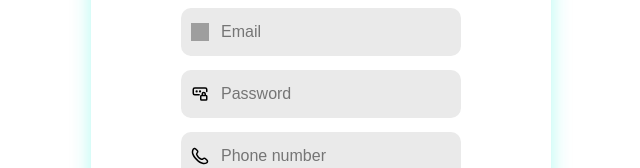
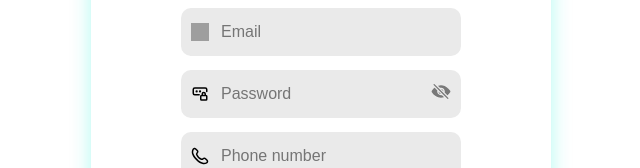
Before and after one commit to CodeCrafterNoku/Kiosk-Singular, a React (Create React App) app: page / in a window 1280 px wide. Shown: the part 217-385 px from the top of the page, without its empty margins (319-959 px from the left). Built offline with nearby package versions, Linux system fonts and the light colour scheme; grey boxes are pictures that could not be loaded.

Commit message:
Login hide or show password

```diff
--- a/src/Components/assets/LoginSignUp/LoginSignUp.css
+++ b/src/Components/assets/LoginSignUp/LoginSignUp.css
@@ -201,3 +201,16 @@ body {
   font-weight: 500;
   text-align: center;
 }
+.password-input {
+  position: relative;
+}
+
+.eye-toggle {
+  position: absolute;
+  right: 10px;  /* Adjust this value to position the eye on the right side */
+  top: 50%;     /* Vertically center the icon */
+  transform: translateY(-50%);
+  cursor: pointer;
+  font-size: 20px;
+  color: #797979;
+}
--- a/src/Components/assets/LoginSignUp/LoginSignUp.jsx
+++ b/src/Components/assets/LoginSignUp/LoginSignUp.jsx
@@ -5,6 +5,7 @@ import password_icon from '../password.svg';
 import user_icon from '../person.svg';
 import phone_icon from '../phone.svg';
 import role_icon from '../role.svg';
+import { IoEye, IoEyeOff } from "react-icons/io5";
 import { useNavigate } from 'react-router-dom';
 
 const LoginSignUp = () => {
@@ -19,6 +20,7 @@ const LoginSignUp = () => {
     const [userId, setUserId] = useState(null);
     const [loginError, setLoginError] = useState('');
     const [loading, setLoading] = useState(false);
+    const [showPassword, setShowPassword] = useState(false);
 
     const navigate = useNavigate();
 
@@ -62,14 +64,17 @@ const LoginSignUp = () => {
                     errorData = await response.text();
                 }
 
+                // Use response.status to give user-friendly error messages
                 if (response.status === 422) {
                     throw new Error("This user already exists. Try logging in.");
                 } else if (response.status === 400) {
                     throw new Error("Registration failed. Please ensure all required fields are filled correctly.");
                 } else {
+                    // Fallback for other errors
                     throw new Error(errorData.message || errorData || `HTTP error! status: ${response.status}`);
                 }
             }
+
 
             const data = await response.json();
             console.log(`${action} successful!`);
@@ -87,6 +92,7 @@ const LoginSignUp = () => {
                     alert("Invalid role");
                 }
             } else {
+                // alert("Sign Up successful! You can now log in.");
                 setFormData({
                     name: '',
                     email: '',
@@ -105,12 +111,14 @@ const LoginSignUp = () => {
             } else if (typeof error === 'string') {
                 setLoginError(error);
             } else {
-                setLoginError("Sign-up failed. Some details may not meet the requirements.");
+                setLoginError("Sign-up failed.Some details may not meet the requirements.");
             }
         } finally {
             setLoading(false);
         }
     };
+
+
 
     const handleUpdateUser = async () => {
         if (!userId) return;
@@ -158,7 +166,7 @@ const LoginSignUp = () => {
     };
 
     return (
-        <div className='container'>
+        <div className='container login-background'>
             {loading && (
                 <div className="loading-overlay">
                     <div className="spinner"></div>
@@ -194,17 +202,21 @@ const LoginSignUp = () => {
             required
         />
     </div>
-                            <div className='input'>
+    <div className="input password-input">
     <img src={password_icon} alt="password icon" />
     <input
-                                    type="password"
+        type={showPassword ? "text" : "password"}
         name="password"
         value={formData.password}
         onChange={handleChange}
         placeholder="Password"
         required
     />
+<span className="eye-toggle" onClick={() => setShowPassword(!showPassword)}>
+    {showPassword ? <IoEye /> : <IoEyeOff />}
+</span>
 </div>
+
     {action === "Sign Up" && (
         <div className='input'>
             <img src={phone_icon} alt="phone icon" />
```
Lines whose indentation alone changed are shown as unchanged.
